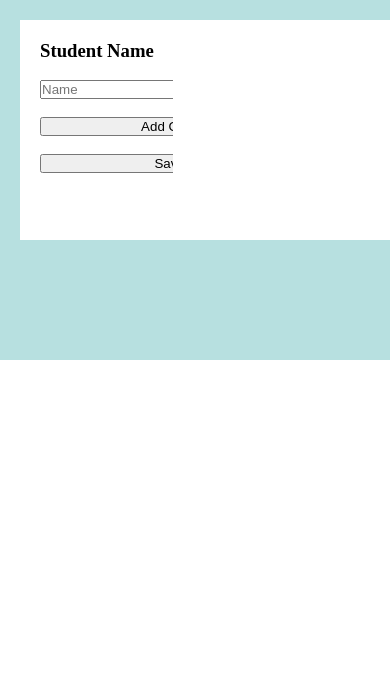
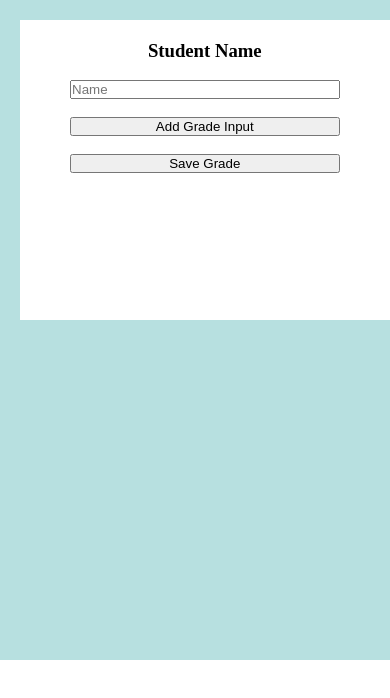
Before and after one commit to JerickPH/jsact1, a plain HTML site: page index.html in a window 390 px wide. Shown: the top 698 px of the page. Drawn offline with Linux system fonts and the light colour scheme.

Commit message:
added media query max 600px

```diff
--- a/styles.css
+++ b/styles.css
@@ -40,7 +40,6 @@
     width: 60%;
     padding: 20px 20px 0 20px;
 
-
 }
 .section2 {
     display: flex;
@@ -77,3 +76,32 @@ span {
     display: flex;
     flex-direction: column;
 }
+
+@media only screen and (max-width: 600px) {
+    .upper-container {
+      flex-direction: column;
+      width: 96%;
+
+    }
+
+    .upper-section1, .upper-section2 {
+        flex-direction: column;
+        width: 90%;
+    }
+
+    .upper-section1 .section1 {
+        width: 80%;
+        justify-content: center;
+        text-align: center;
+        padding-left: 30px  ;
+    }
+
+    .lower-container {
+        height: 300px;
+    }
+
+    .lower-container .lower-section {
+        height: 250px;
+    }
+
+  }
```
